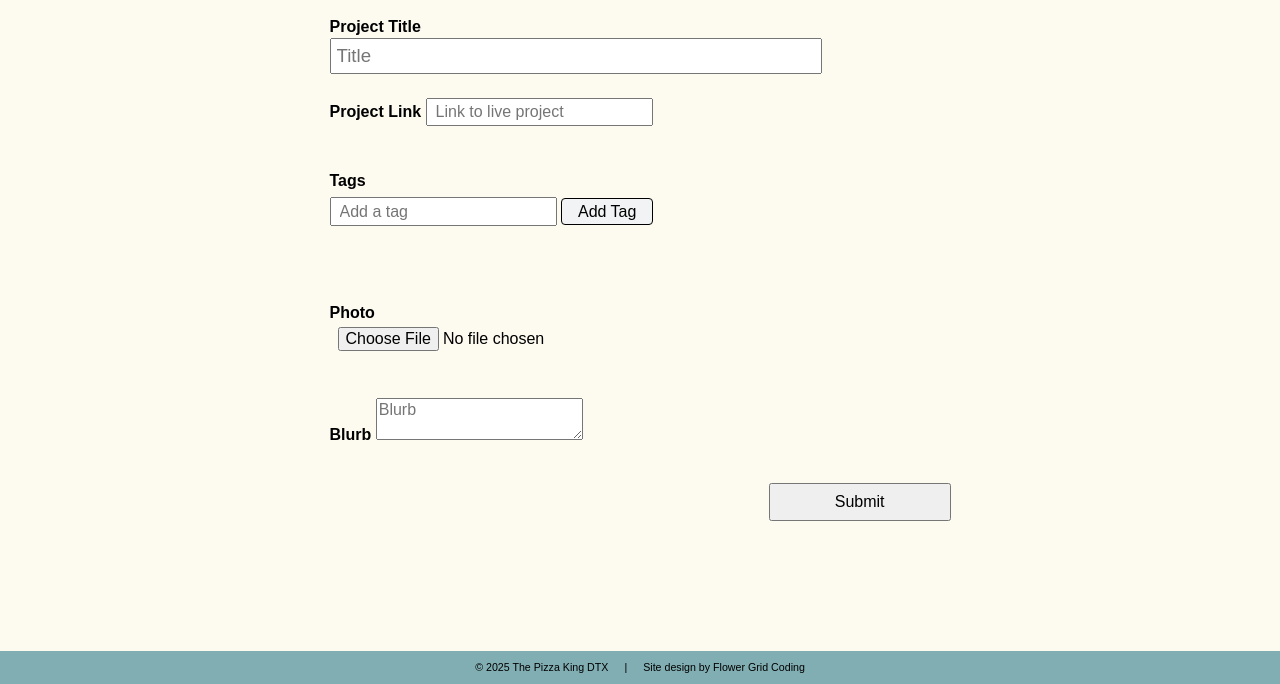
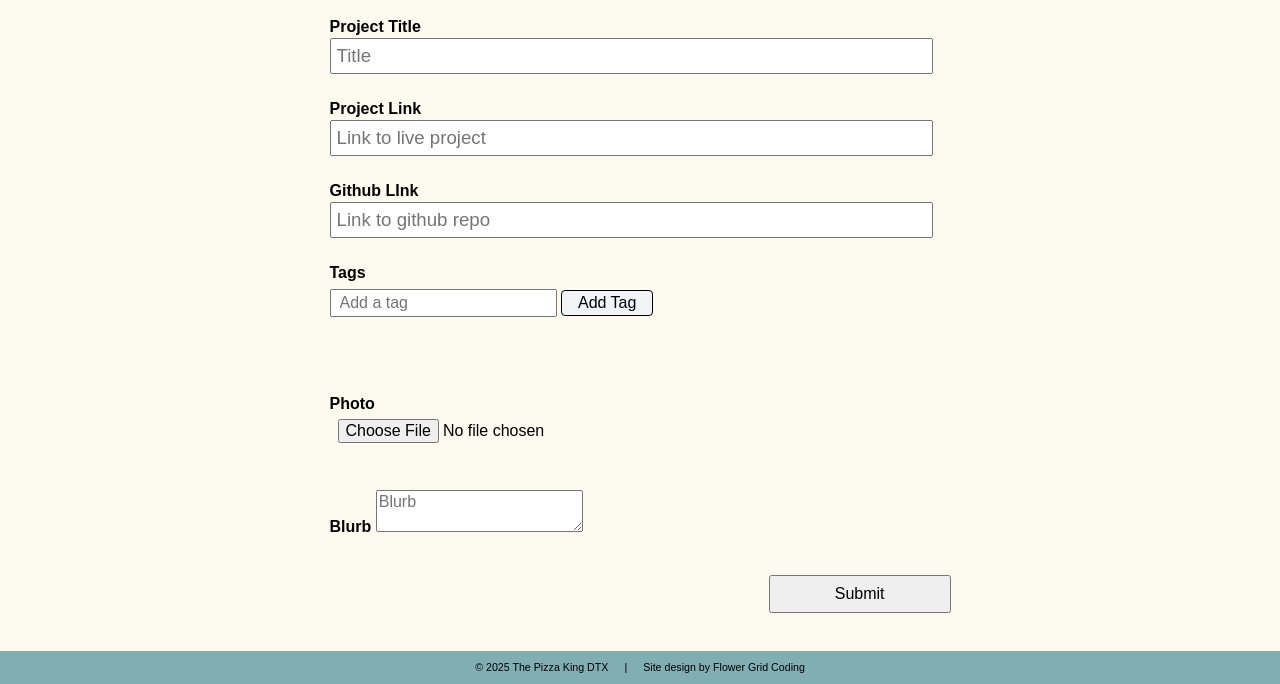
Before and after one commit to FlowerGrid/portfolio_app, a Flask app: page /admin/add-project in a window 1280 px wide. Shown: the part 116-800 px from the top of the page. Run offline with Flask 3, Linux system fonts and the light colour scheme; the visitor is signed in with stand-in values (Sample User, id 1); some libraries are stand-ins or nearby versions.

Commit message:
Add github link to models Properly store github link and project link in database

```diff
--- a/app/blueprints/admin/forms.py
+++ b/app/blueprints/admin/forms.py
@@ -34,6 +34,7 @@ class ProjectForm(FlaskForm):
     photo = FileField('Photo', validators=[FileAllowed(['jpg', 'png', 'heic', 'heif'], 'Images only!')])
     blurb = CKEditorField('Blurb', validators=[InputRequired()], render_kw={'placeholder': 'Blurb'})
     project_link = StringField('Project Link', render_kw={'placeholder': 'Link to live project'})
+    github_link = StringField('Github LInk', render_kw={'placeholder': 'Link to github repo'})
     form_submit_btn = SubmitField('Submit')
 
 
--- a/app/blueprints/admin/static/css/add-post-styles.css
+++ b/app/blueprints/admin/static/css/add-post-styles.css
@@ -19,22 +19,16 @@ textarea {
     margin-top: 15px;
 }
 
-.title-container {
-    display: grid;
-    grid-template-columns: 5fr 1fr;
-    gap: 0 1rem;
-    font-size: 16pt;
-    align-items: end;
-}
 
-.title-input-container {
+
+.post-input-container {
     display: flex;
     flex-direction: column;
     align-items: flex-start;
     width: 100%;
 }
 
-.title-input-container input {
+.post-input-container input {
     width: 95%;
     font-size: 14pt;
     padding: 5px;
--- a/app/blueprints/admin/templates/admin/add-project.html
+++ b/app/blueprints/admin/templates/admin/add-project.html
@@ -11,15 +11,19 @@
       {{ form.project_id }}
 
       <div class="title-container">
-        <div class="title-input-container">{{ form.title.label }}{{ form.title() }}</div>
+        <div class="post-input-container">{{ form.title.label }}{{ form.title() }}</div>
         {# <!-- <div class="category-container">
           {{ form.category.label }}
           <div class="category-container">{{ form.category() }}</div>
         </div> --> #}
       </div>
 
-      <div class="project-link-container">
-        {{ form.project_link.label }} {{ form.project_link() }}
+      <div class="post-input-container">
+        {{ form.project_link.label }}{{ form.project_link() }}
+      </div>
+
+      <div class="post-input-container">
+        {{ form.github_link.label }}{{ form.github_link() }}
       </div>
 
       <!-- Tags -->
--- a/app/cli.py
+++ b/app/cli.py
@@ -1,5 +1,7 @@
 """
 Create User CLI tool
+To Run:
+-
 """
 
 def init_cli(app):
--- a/app/db_helpers.py
+++ b/app/db_helpers.py
@@ -29,14 +29,13 @@ def gather_form_data_unified(model_cls, form, rel_attr_name):
     slug = secure_filename(slugify(title))
     # cat_id = form.category.data
     blurb = sanitize_html(form.blurb.data.strip())
-
     model_cls_str = model_cls.__tablename__ # String of table's name
     logger.info('model class string: ', model_cls_str)
 
     project_exclusives = {}
     try:
-        project_exclusives['ingredients'] = sanitize_html(form.ingredients.data.strip())
-        project_exclusives['steps'] = sanitize_html(form.steps.data.strip())
+        project_exclusives['project_link'] = sanitize_html(form.project_link.data.strip())
+        project_exclusives['github_link'] = sanitize_html(form.github_link.data.strip())
     except AttributeError:
         pass
 
--- a/app/models.py
+++ b/app/models.py
@@ -37,6 +37,7 @@ class Project(Base):
     slug = Column(String, unique=True, nullable=False)
     blurb = Column(Text, nullable=False)
     project_link = Column(String, unique=True)
+    github_link = Column(String)
     image_url = Column(String)
     # category_id = Column(Integer, ForeignKey('categories.id'), nullable=False) # need to build table
     is_active = Column(Boolean, default=True, nullable=False)
```
Also changed, not shown: app/blueprints/main/templates/main/project.html (+8 -1 lines), migrations/versions/1a03663aad29_add_github_link_to_projects_model.py (added, +32 -0 lines), readme.md.
